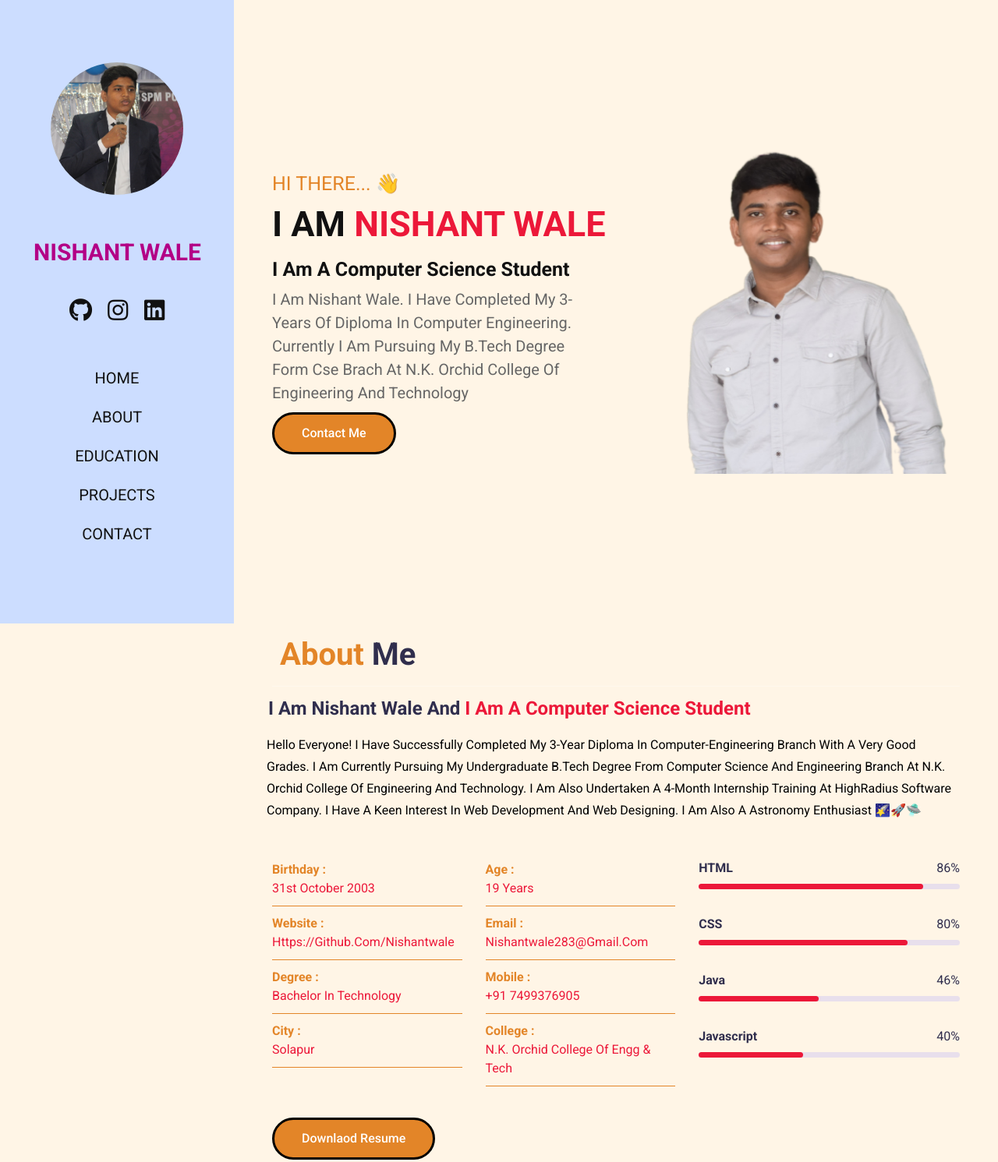
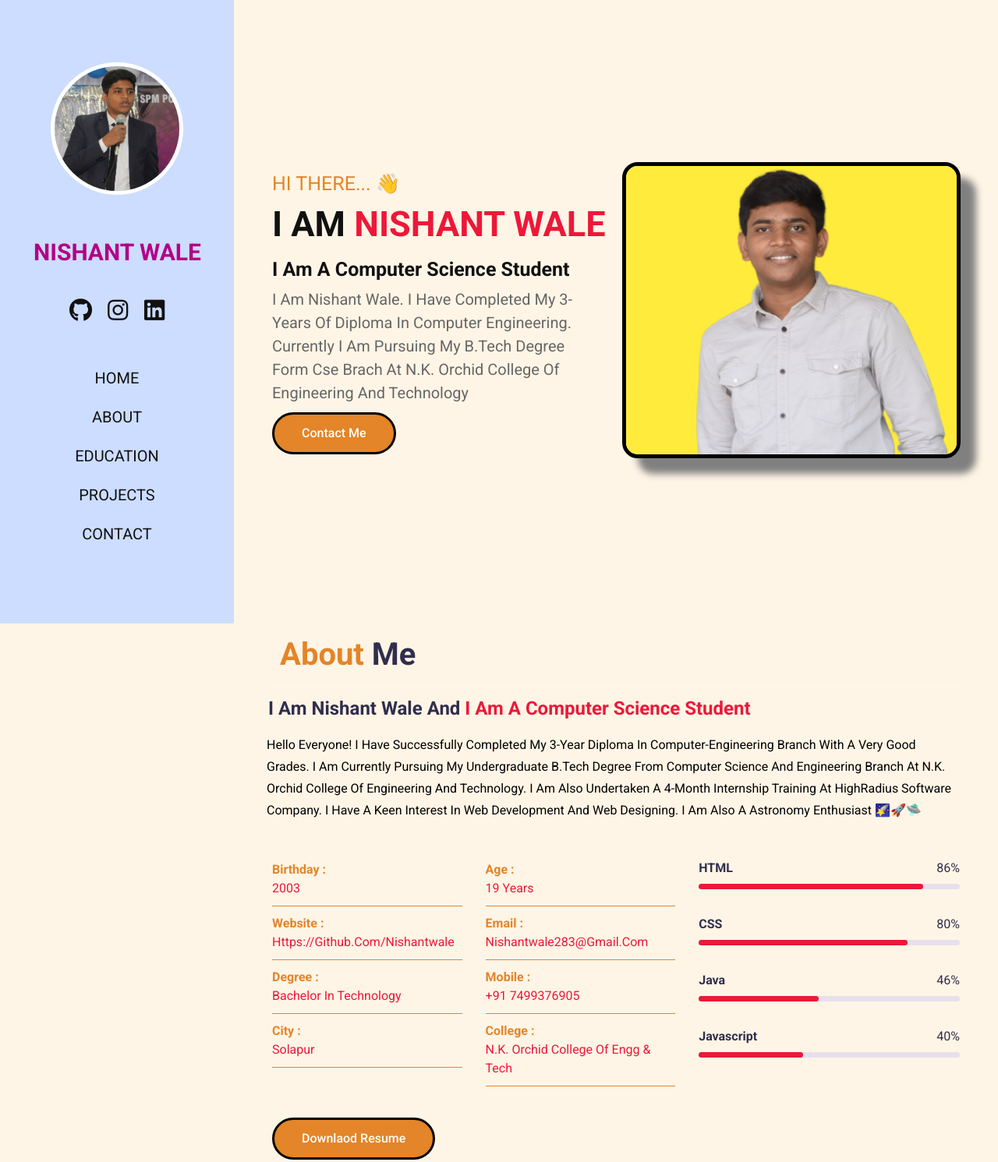
Before and after one commit to Nishantwale/Personal-Portfolio, a plain HTML site: page index.html in a window 1280 px wide. Shown: the top 1491 px of the page at 78% size. Drawn offline with nearby package versions, Linux system fonts and the light colour scheme.

Commit message:
Initial Commit

```diff
--- a/index.html
+++ b/index.html
@@ -55,7 +55,7 @@
     </div>
 
     <div class="image animate__animated animate__zoomIn">
-        <img src="images/nishantlog.png" alt="">
+        <img src="images/nishu.png" alt="">
     </div>
 
 
@@ -81,7 +81,7 @@
                     <div class="personal-info padd-15">
                         <div class="row">
                             <div class="info-item padd-15">
-                                <p>Birthday : <span>31st October 2003</span></p>
+                                <p>Birthday : <span>2003</span></p>
                             </div>
                             <div class="info-item padd-15">
                                 <p>Age : <span>19 years</span></p>
--- a/styles.css
+++ b/styles.css
@@ -76,6 +76,7 @@ header .user img{
     border-radius: 50%;
     object-fit:cover;
     margin-bottom: 1rem;
+    border: 5px solid white;
 
 }
 
@@ -148,6 +149,9 @@ header .follow a:hover{
 }
 .home .image img{
     width: 100%;
+    border: 5px solid black;
+    border-radius: 20px;
+    box-shadow: 20px 20px 10px grey;
 }
 .home .content{
     flex: 1 1 40rem;
```
Also changed, not shown: images/nishantlog.png (deleted), images/nishu.png (added).
